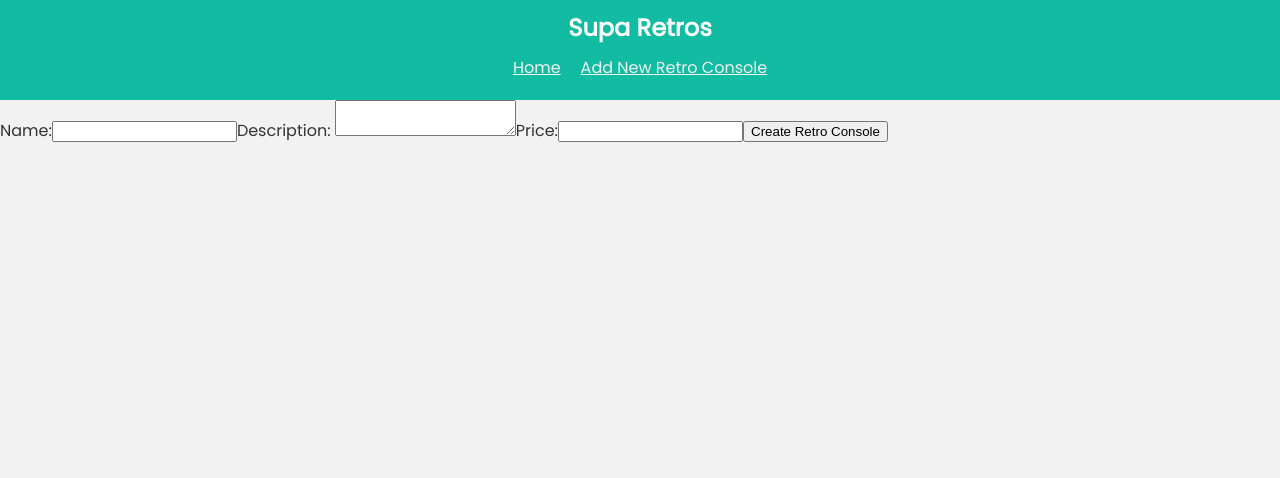
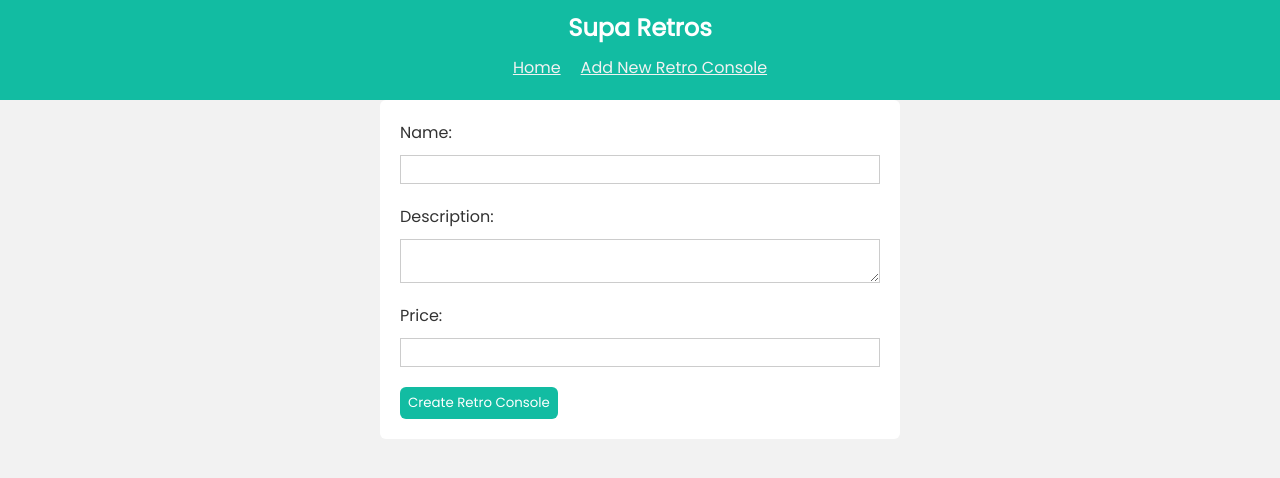
Before and after one commit to wreckingralph06/supa-retros, a React (Create React App) app: page /create in a window 1280 px wide. Shown: the top 478 px of the page. Built offline with nearby package versions, Linux system fonts and the light colour scheme.

Commit message:
Added design to form and redirection to homepage upon data creation

```diff
--- a/src/index.css
+++ b/src/index.css
@@ -66,3 +66,30 @@ nav h1 {
   line-height: 0px;
   text-align: center;
 }
+
+form {
+  background: #fff;
+  padding: 20px;
+  max-width: 480px;
+  margin: 0 auto;
+  border-radius: 6px;
+}
+
+form input, form textarea {
+  display: block;
+  width: 100%;
+  padding: 6px;
+  box-sizing: border-box;
+  border: 1px solid #ccc;
+  margin: 10px 0 20px 0;
+}
+
+form button {
+  background: var(--primary);
+  color: #fff;
+  border: 0;
+  border-radius: 6px;
+  padding: 6px 8px;
+  font-family: "Poppins";
+  cursor: pointer;
+}
--- a/src/pages/Create.js
+++ b/src/pages/Create.js
@@ -1,7 +1,10 @@
 import { useState } from "react";
+import { useNavigate } from "react-router-dom";
 import supabase from "../config/supabaseClient";
 
 const Create = () => {
+  const navigate = useNavigate();
+
   const [name, setName] = useState("");
   const [description, setDescription] = useState("");
   const [price, setPrice] = useState("");
@@ -15,24 +18,20 @@ const Create = () => {
       return;
     }
 
-    console.log("pass1");
-
     const { data, error } = await supabase
       .from("retro_consoles")
       .insert([{ name, description, price }])
       .select("*");
 
-    console.log("pass2");
-
     if (error) {
       console.log("error: ", error);
       setFormError("Please fill in all the fields correctly.");
     }
-    console.log("pass3");
-    console.log("data: ", data);
+
     if (data) {
       console.log("data: ", data);
       setFormError(null);
+      navigate("/");
     }
   };
 
```
